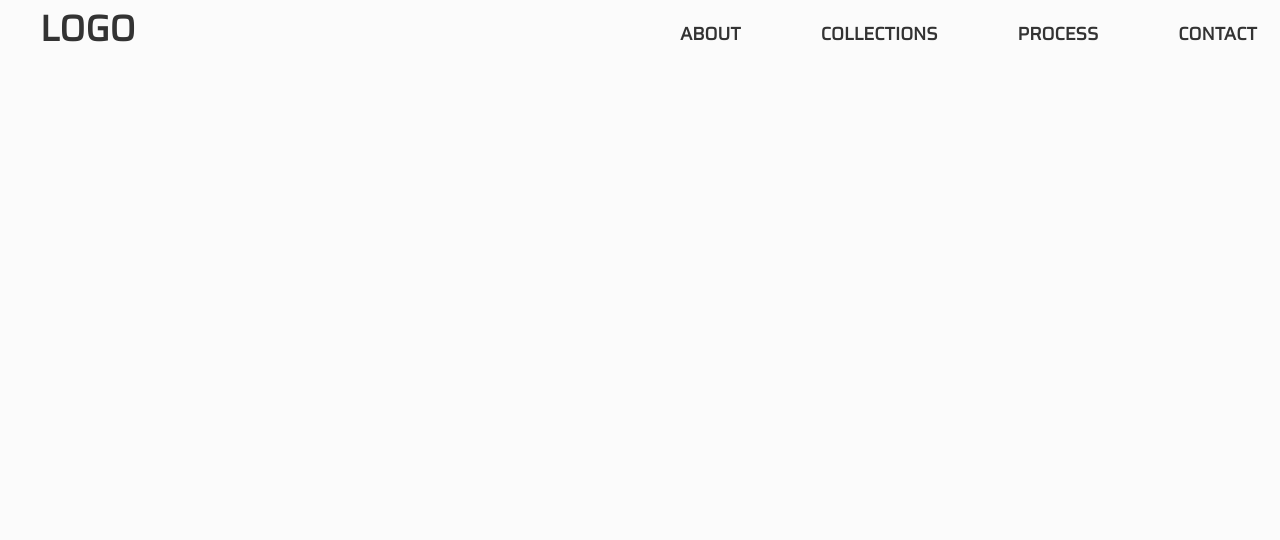
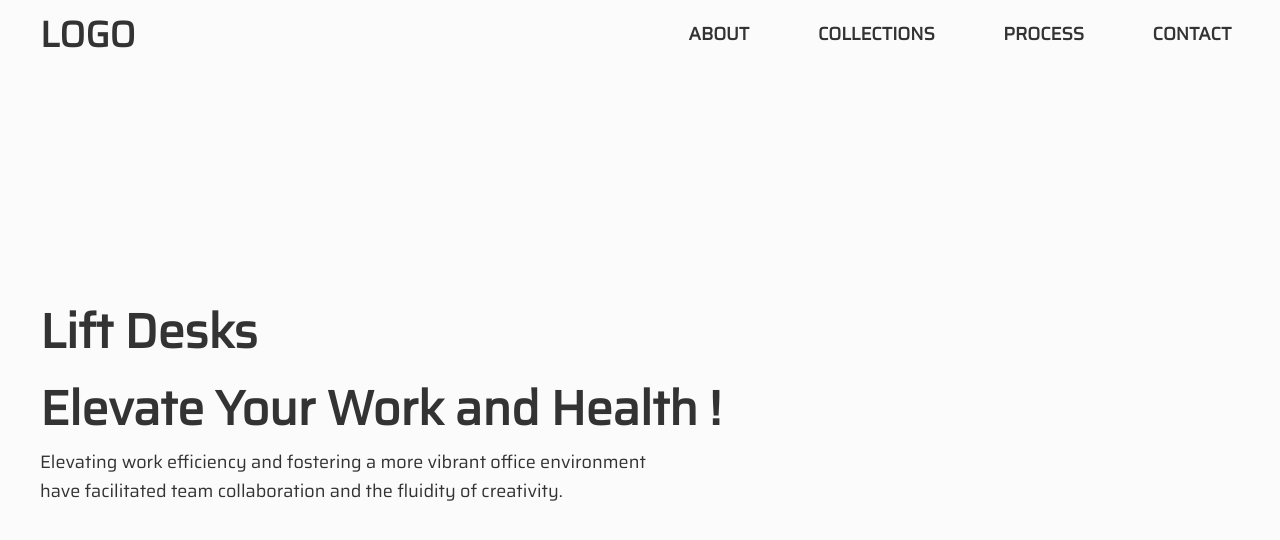
Before and after one commit to tangtang1b1b/vite-three-gsap---landing-page, a Vue app: page / in a window 1280 px wide. Shown: the top 540 px of the page. Built offline with nearby package versions, Linux system fonts and the light colour scheme; no server answers; the HTML template or start-up script is replaced by a standard one.

Commit message:
[2023.11.25] add slogan anime

```diff
--- a/src/assets/main.css
+++ b/src/assets/main.css
@@ -3,6 +3,7 @@
 #app {
   font-family: 'Saira';
   color: #333;
+  background-color: #fbfbfb;
   /* max-width: 1280px;
   margin: 0 auto;
   padding: 2rem;
--- a/src/components/Navbar.vue
+++ b/src/components/Navbar.vue
@@ -18,8 +18,11 @@
 
 <style lang="scss" scoped>
 .navContainer {
+  position: fixed;
   width: 100%;
   display: flex;
+  justify-content: space-between;
+  align-items: center;
   background-color: #fbfbfb;
 
   .logoWrap {
@@ -33,12 +36,11 @@
 
   .tagWrap {
     width: 50%;
-
     .tagLists {
       display: flex;
       width: 100%;
       height: 100%;
-      justify-content: space-between;
+      justify-content: space-evenly;
       align-items: center;
       list-style: none;
       padding: 0;
@@ -46,7 +48,7 @@
 
       .tagList {
         cursor: pointer;
-        padding: 20px 40px;
+        padding: 20px 20px;
         p{
           position: relative;
           font-size: 18px;
--- a/src/views/HomeView.vue
+++ b/src/views/HomeView.vue
@@ -1,16 +1,42 @@
 <script setup>
-import { ref } from 'vue';
+import { ref, onMounted } from 'vue';
+import gsap from 'gsap';
 import ModelDesk from '../components/ModelDesk.vue';
 import Navbar from '../components/Navbar.vue';
 const bannerRef = ref(null);
 const productRef = ref(null);
+let ctx;
+
+onMounted(() => {
+
+  ctx = gsap.context(() => {
+    const wrapBoxs = document.querySelectorAll('.wrapBox p');
+    wrapBoxs.forEach((wrapBox, index) => {
+      gsap.to(wrapBox, {
+        duration: 0.5,
+        delay: index * 0.3,
+        y: 0,
+      });
+    });
+  });
+})
 </script>
 
 <template>
-  <Navbar/>
+  <Navbar />
   <ModelDesk :bannerRef="bannerRef" :productRef="productRef" />
   <div class="container">
-    <div class="banner" ref="bannerRef"></div>
+    <div class="banner" ref="bannerRef">
+      <div class="sloganWrap">
+        <div class="wrapBox">
+          <p>Lift Desks<br>Elevate Your Work and Health !</p>
+        </div>
+        <div class="wrapBox">
+          <p>Elevating work efficiency and fostering a more vibrant office environment <br>have facilitated team
+            collaboration and the fluidity of creativity.</p>
+        </div>
+      </div>
+    </div>
     <div class="products" ref="productRef"></div>
   </div>
 </template>
@@ -18,6 +44,8 @@ const productRef = ref(null);
 <style lang="scss" scoped>
 .container {
   width: 100%;
+  max-width: 1440px;
+  margin: auto;
   background-color: #fff;
   display: flex;
   flex-direction: column;
@@ -29,6 +57,47 @@ const productRef = ref(null);
     width: 100%;
     height: 100vh;
     background-color: #fbfbfb;
+
+    .sloganWrap {
+      width: 100%;
+      height: 100%;
+      display: flex;
+      flex-direction: column;
+      justify-content: center;
+      text-align: left;
+      padding: 50px 40px;
+
+      .wrapBox {
+        width: fit-content;
+        overflow: hidden;
+      }
+
+      .wrapBox:nth-child(1) {
+
+        // background-color: #ebcc9e;
+        // color: #fbfbfb;
+        color: #333;
+
+        p {
+          font-weight: bold;
+          font-size: 48px;
+          transform: translateY(100%);
+        }
+      }
+
+      .wrapBox:nth-child(2) {
+
+        // background-color: #ebcc9e;
+        // width: fit-content;
+        // color: #fbfbfb;
+        color: #333;
+
+        p {
+          font-size: 18px;
+          transform: translateY(100%);
+        }
+      }
+    }
   }
 
   .products {
```
Also changed, not shown: src/stores/counter.js (+3 -7 lines).
